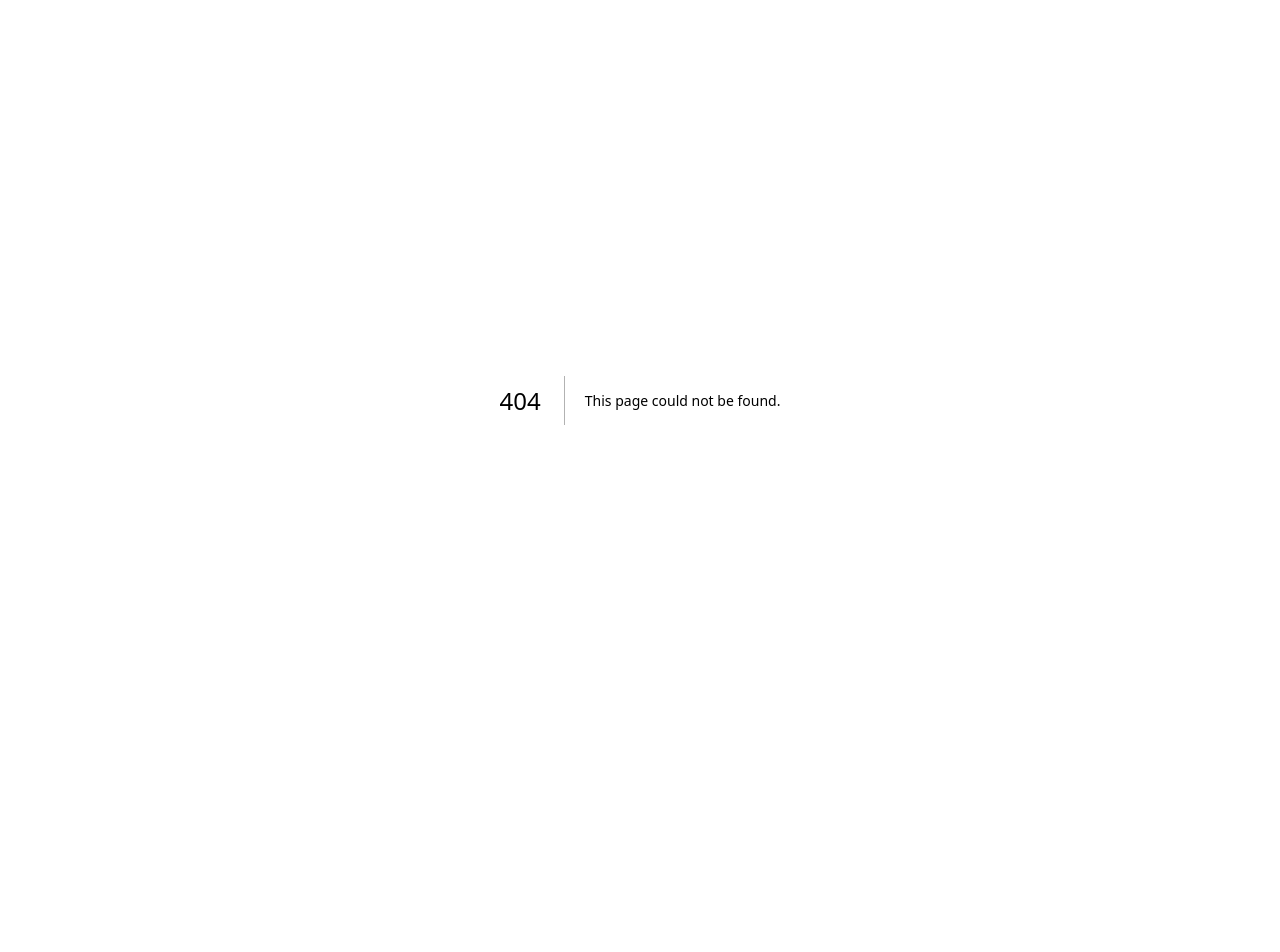
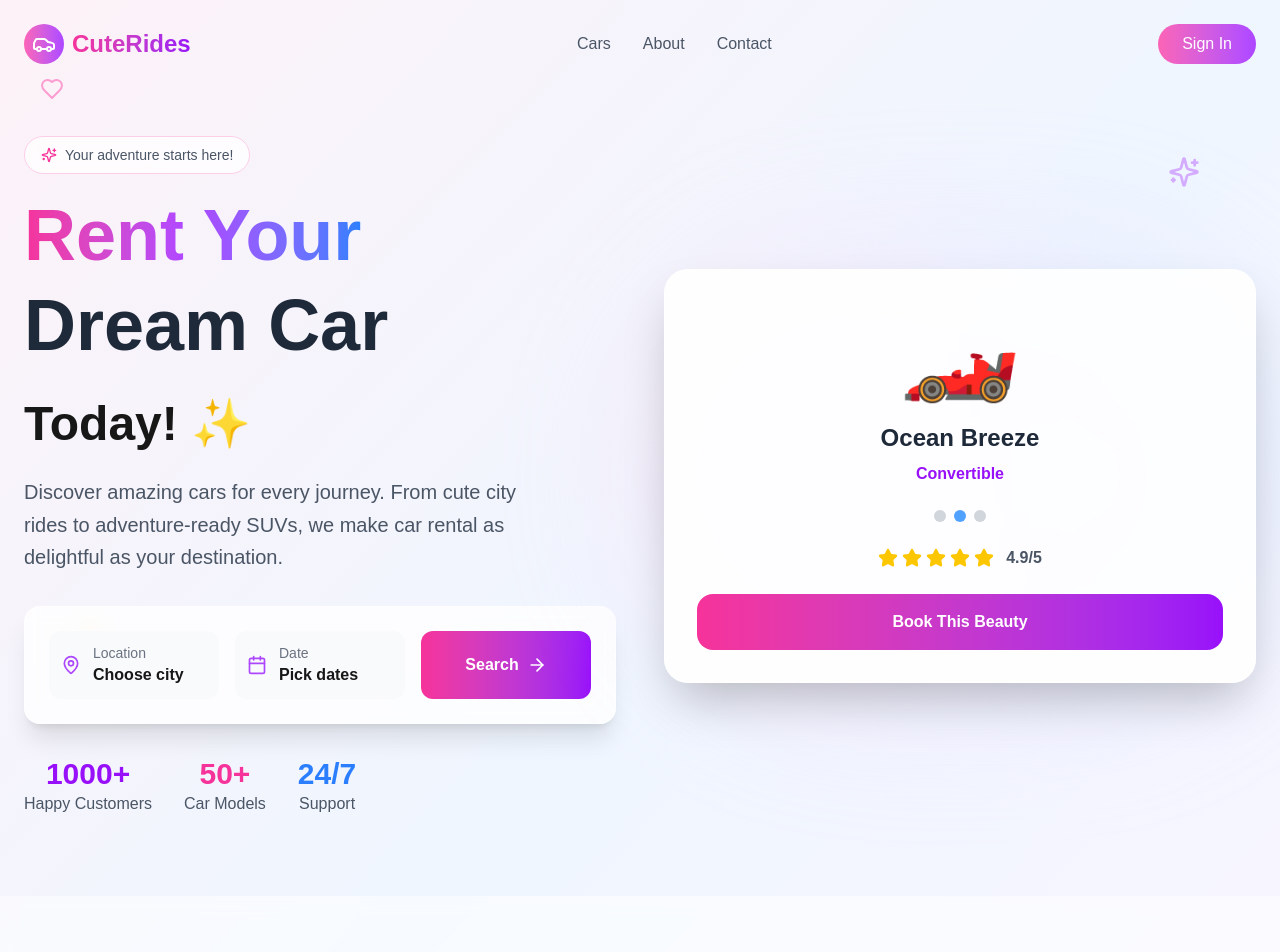
Before and after one commit to sandjonyves/tp-gl-frontend, a Next.js app: page /pages in a window 1280 px wide. Before the commit this address had no page. Shown: the top 952 px of the page. Before the commit the page ends 800 px from the top, so only its background shows below. Built offline with nearby package versions, Linux system fonts and the light colour scheme.

Commit message:
main frontend code here initialised and first push

```diff
--- a/src/app/page.tsx
+++ b/src/app/page.tsx
@@ -1,5 +1,5 @@
 import Image from "next/image";
-
+import Link from "next/link";
 export default function Home() {
   return (
     <div className="grid grid-rows-[20px_1fr_20px] items-center justify-items-center min-h-screen p-8 pb-20 gap-16 sm:p-20 font-[family-name:var(--font-geist-sans)]">
@@ -12,6 +12,8 @@ export default function Home() {
           height={38}
           priority
         />
+        <Link href="/pages">        <button>go to new page</button>
+ </Link>
         <ol className="list-inside list-decimal text-sm/6 text-center sm:text-left font-[family-name:var(--font-geist-mono)]">
           <li className="mb-2 tracking-[-.01em]">
             Get started by editing{" "}
--- /dev/null
+++ b/src/app/pages/page.tsx
@@ -0,0 +1,197 @@
+'use client'
+import { useState, useEffect } from 'react';
+import { Car, MapPin, Calendar, Star, ArrowRight, Heart, Sparkles } from 'lucide-react';
+
+export default function CarRentalIntro() {
+  const [isVisible, setIsVisible] = useState(false);
+  const [currentCar, setCurrentCar] = useState(0);
+
+  const cars = [
+    { name: "Sunny Beetle", type: "Compact & Cute", color: "bg-yellow-400", emoji: "🚗" },
+    { name: "Ocean Breeze", type: "Convertible", color: "bg-blue-400", emoji: "🏎️" },
+    { name: "Forest Explorer", type: "SUV Adventure", color: "bg-green-400", emoji: "🚙" }
+  ];
+
+  useEffect(() => {
+    setIsVisible(true);
+    const interval = setInterval(() => {
+      setCurrentCar((prev) => (prev + 1) % cars.length);
+    }, 3000);
+    return () => clearInterval(interval);
+  }, []);
+
+  return (
+    <div className="min-h-screen bg-gradient-to-br from-pink-50 via-blue-50 to-purple-50 overflow-hidden">
+      {/* Floating Elements */}
+      <div className="absolute inset-0 overflow-hidden pointer-events-none">
+        <div className="absolute top-20 left-10 animate-bounce delay-1000">
+          <Heart className="w-6 h-6 text-pink-400 opacity-60" />
+        </div>
+        <div className="absolute top-40 right-20 animate-bounce delay-500">
+          <Sparkles className="w-8 h-8 text-purple-400 opacity-60" />
+        </div>
+        <div className="absolute bottom-40 left-20 animate-bounce delay-700">
+          <Star className="w-5 h-5 text-yellow-400 opacity-60" />
+        </div>
+      </div>
+
+      {/* Navigation */}
+      <nav className="relative z-10 p-6 flex justify-between items-center">
+        <div className="flex items-center space-x-2">
+          <div className="w-10 h-10 bg-gradient-to-r from-pink-400 to-purple-500 rounded-full flex items-center justify-center">
+            <Car className="w-6 h-6 text-white" />
+          </div>
+          <span className="text-2xl font-bold bg-gradient-to-r from-pink-500 to-purple-600 bg-clip-text text-transparent">
+            CuteRides
+          </span>
+        </div>
+        <div className="hidden md:flex space-x-8 text-gray-600">
+          <a href="#" className="hover:text-purple-500 transition-colors">Cars</a>
+          <a href="#" className="hover:text-purple-500 transition-colors">About</a>
+          <a href="#" className="hover:text-purple-500 transition-colors">Contact</a>
+        </div>
+        <button className="bg-gradient-to-r from-pink-400 to-purple-500 text-white px-6 py-2 rounded-full hover:shadow-lg transform hover:scale-105 transition-all">
+          Sign In
+        </button>
+      </nav>
+
+      {/* Hero Section */}
+      <div className="relative z-10 container mx-auto px-6 pt-12 pb-20">
+        <div className="grid lg:grid-cols-2 gap-12 items-center">
+          {/* Left Content */}
+          <div className={`space-y-8 transform transition-all duration-1000 ${isVisible ? 'translate-x-0 opacity-100' : '-translate-x-12 opacity-0'}`}>
+            <div className="space-y-4">
+              <div className="inline-flex items-center space-x-2 bg-white/70 backdrop-blur-sm rounded-full px-4 py-2 border border-pink-200">
+                <Sparkles className="w-4 h-4 text-pink-500" />
+                <span className="text-sm text-gray-600">Your adventure starts here!</span>
+              </div>
+
+              <h1 className="text-5xl lg:text-7xl font-bold leading-tight">
+                <span className="bg-gradient-to-r from-pink-500 via-purple-500 to-blue-500 bg-clip-text text-transparent">
+                  Rent Your
+                </span>
+                <br />
+                <span className="text-gray-800">Dream Car</span>
+                <br />
+                <span className="text-4xl lg:text-5xl">Today! ✨</span>
+              </h1>
+
+              <p className="text-xl text-gray-600 leading-relaxed max-w-lg">
+                Discover amazing cars for every journey. From cute city rides to adventure-ready SUVs,
+                we make car rental as delightful as your destination.
+              </p>
+            </div>
+
+            {/* Search Bar */}
+            <div className="bg-white/80 backdrop-blur-sm rounded-2xl p-6 shadow-xl border border-white/50">
+              <div className="grid md:grid-cols-3 gap-4">
+                <div className="flex items-center space-x-3 p-3 bg-gray-50 rounded-xl">
+                  <MapPin className="w-5 h-5 text-purple-500" />
+                  <div>
+                    <p className="text-sm text-gray-500">Location</p>
+                    <p className="font-semibold">Choose city</p>
+                  </div>
+                </div>
+                <div className="flex items-center space-x-3 p-3 bg-gray-50 rounded-xl">
+                  <Calendar className="w-5 h-5 text-purple-500" />
+                  <div>
+                    <p className="text-sm text-gray-500">Date</p>
+                    <p className="font-semibold">Pick dates</p>
+                  </div>
+                </div>
+                <button className="bg-gradient-to-r from-pink-500 to-purple-600 text-white rounded-xl p-3 hover:shadow-lg transform hover:scale-105 transition-all flex items-center justify-center space-x-2">
+                  <span className="font-semibold">Search</span>
+                  <ArrowRight className="w-5 h-5" />
+                </button>
+              </div>
+            </div>
+
+            {/* Stats */}
+            <div className="flex space-x-8">
+              <div className="text-center">
+                <div className="text-3xl font-bold text-purple-600">1000+</div>
+                <div className="text-gray-600">Happy Customers</div>
+              </div>
+              <div className="text-center">
+                <div className="text-3xl font-bold text-pink-500">50+</div>
+                <div className="text-gray-600">Car Models</div>
+              </div>
+              <div className="text-center">
+                <div className="text-3xl font-bold text-blue-500">24/7</div>
+                <div className="text-gray-600">Support</div>
+              </div>
+            </div>
+          </div>
+
+          {/* Right Content - Car Showcase */}
+          <div className={`relative transform transition-all duration-1000 delay-300 ${isVisible ? 'translate-x-0 opacity-100' : 'translate-x-12 opacity-0'}`}>
+            <div className="relative">
+              {/* Background Decorative Elements */}
+              <div className="absolute inset-0 bg-gradient-to-r from-pink-200 via-purple-200 to-blue-200 rounded-full blur-3xl opacity-30 transform scale-110"></div>
+
+              {/* Car Display */}
+              <div className="relative bg-white/90 backdrop-blur-sm rounded-3xl p-8 shadow-2xl border border-white/50">
+                <div className="text-center space-y-6">
+                  <div className="text-8xl transform transition-all duration-500 hover:scale-110">
+                    {cars[currentCar].emoji}
+                  </div>
+
+                  <div className="space-y-2">
+                    <h3 className="text-2xl font-bold text-gray-800">{cars[currentCar].name}</h3>
+                    <p className="text-purple-600 font-semibold">{cars[currentCar].type}</p>
+                  </div>
+
+                  <div className="flex justify-center space-x-2">
+                    {cars.map((_, index) => (
+                      <div
+                        key={index}
+                        className={`w-3 h-3 rounded-full transition-all ${
+                          index === currentCar ? cars[currentCar].color : 'bg-gray-300'
+                        }`}
+                      />
+                    ))}
+                  </div>
+
+                  <div className="flex items-center justify-center space-x-1">
+                    {[...Array(5)].map((_, i) => (
+                      <Star key={i} className="w-5 h-5 text-yellow-400 fill-current" />
+                    ))}
+                    <span className="ml-2 text-gray-600 font-semibold">4.9/5</span>
+                  </div>
+
+                  <button className="w-full bg-gradient-to-r from-pink-500 to-purple-600 text-white py-4 rounded-2xl font-semibold hover:shadow-lg transform hover:scale-105 transition-all">
+                    Book This Beauty
+                  </button>
+                </div>
+              </div>
+            </div>
+          </div>
+        </div>
+      </div>
+
+      {/* Features Section */}
+      <div className="relative z-10 bg-white/50 backdrop-blur-sm py-16">
+        <div className="container mx-auto px-6">
+          <div className="text-center space-y-4 mb-12">
+            <h2 className="text-4xl font-bold text-gray-800">Why Choose CuteRides?</h2>
+            <p className="text-gray-600 text-lg">We make every journey special</p>
+          </div>
+
+          <div className="grid md:grid-cols-3 gap-8">
+            {[
+              { icon: "🚗", title: "Premium Cars", desc: "Hand-picked, well-maintained vehicles for every adventure" },
+              { icon: "💝", title: "Best Prices", desc: "Competitive rates with no hidden fees. Transparent pricing always!" },
+              { icon: "🌟", title: "24/7 Support", desc: "Our friendly team is here to help you anytime, anywhere" }
+            ].map((feature, index) => (
+              <div key={index} className="bg-white/80 backdrop-blur-sm rounded-2xl p-6 text-center hover:shadow-xl transform hover:scale-105 transition-all border border-white/50">
+                <div className="text-4xl mb-4">{feature.icon}</div>
+                <h3 className="text-xl font-bold text-gray-800 mb-2">{feature.title}</h3>
+                <p className="text-gray-600">{feature.desc}</p>
+              </div>
+            ))}
+          </div>
+        </div>
+      </div>
+    </div>
+  );
+}
```
Also changed, not shown: 1 other file (tests, documents, lock files or other folders).
